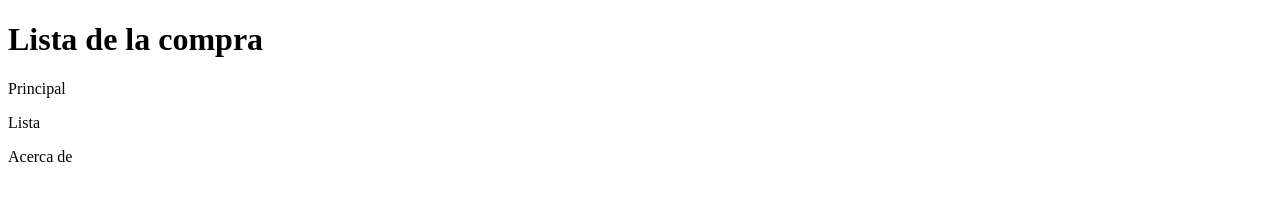
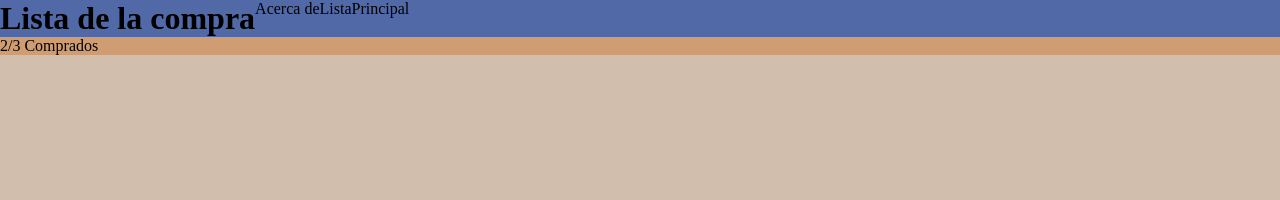
Before and after one commit to AlbertoArochal/202210-W2-Alberto-Rocha, a website: page index.html in a window 1280 px wide. Drawn offline with Linux system fonts and the light colour scheme.

Commit message:
index and styles modifications

```diff
--- a/index.html
+++ b/index.html
@@ -5,7 +5,7 @@
     <meta charset="UTF-8">
     <meta http-equiv="X-UA-Compatible" content="IE=edge">
     <meta name="viewport" content="width=device-width, initial-scale=1.0">
-    <link rel="stylesheet" href="/styles/style.css">
+    <link rel="stylesheet" href="styles/style.css">
     <title>Lista de la compra</title>
 </head>
 
@@ -19,6 +19,10 @@
         </div>
 
     </header>
+    <section>
+        <p>2/3 Comprados</p>
+
+    </section>
 
 </body>
 
--- a/styles/style.css
+++ b/styles/style.css
@@ -0,0 +1,32 @@
+* {
+    box-sizing: border-box;
+    margin: 0;
+}
+
+:root {
+    --header-color: rgba(81, 105, 167, 255);
+    --body-accent-color: rgba(208, 157, 114, 255);
+    --body-color: rgba(209, 190, 173, 255)
+}
+
+header>div>p {
+    display: inline;
+    float: right;
+}
+
+div {
+    display: flexbox;
+}
+
+header {
+    background-color: var(--header-color);
+    display: flex;
+}
+
+body {
+    background-color: var(--body-color);
+}
+
+section {
+    background-color: var(--body-accent-color);
+}
```
